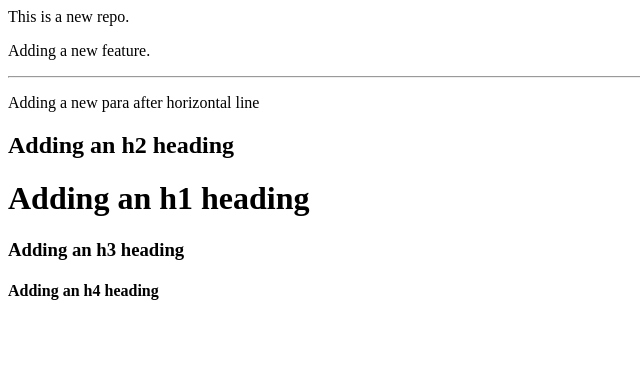
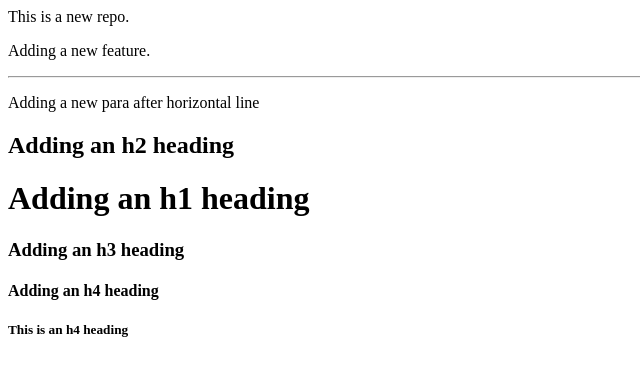
Before and after one commit to rhnarora84/localrepo, a plain HTML site: page index.html in a window 1280 px wide. Shown: the whole page, without its empty margins (0-640 px from the left). Drawn offline with Linux system fonts and the light colour scheme.

Commit message:
adding an h5 heading.

```diff
--- a/index.html
+++ b/index.html
@@ -6,3 +6,4 @@
 <h1>Adding an h1 heading</h1>
 <h3>Adding an h3 heading</h3>
 <h4>Adding an h4 heading</h4>
+<h5>This is an h4 heading</h5>
```
